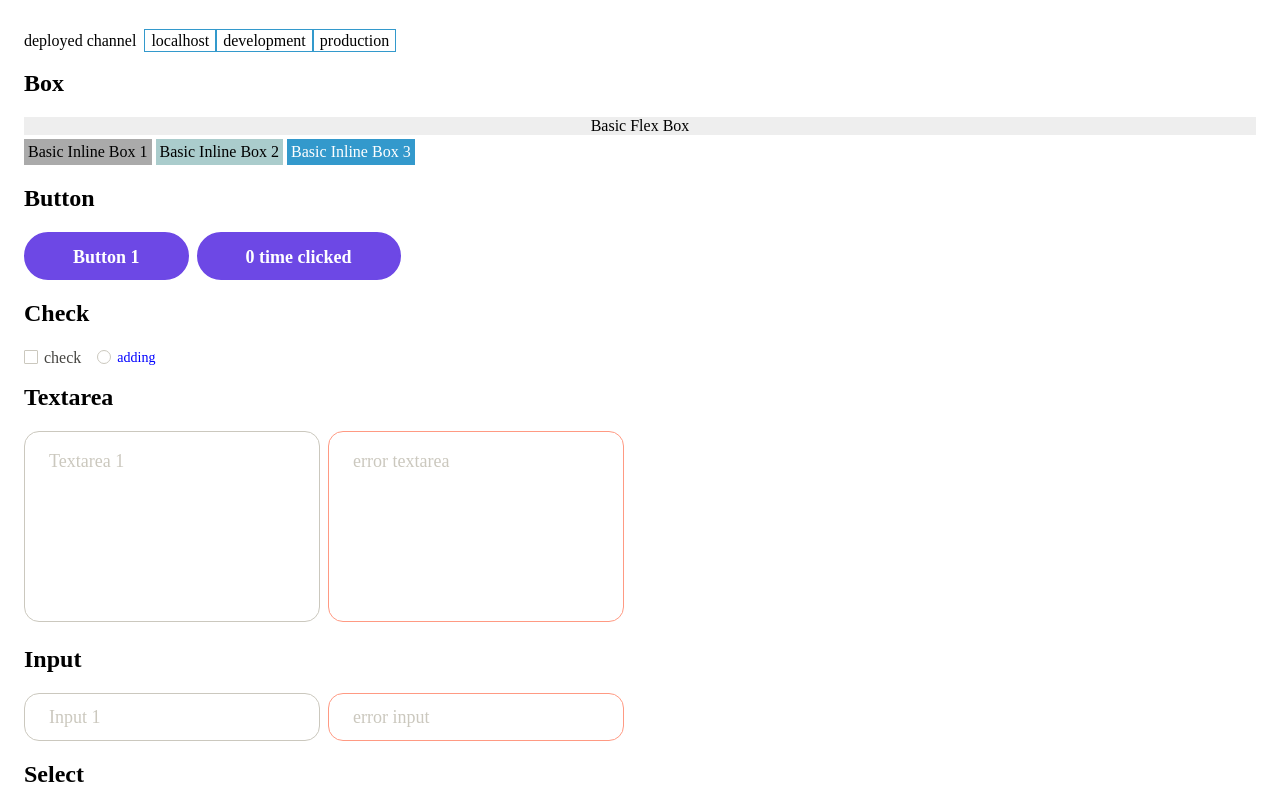
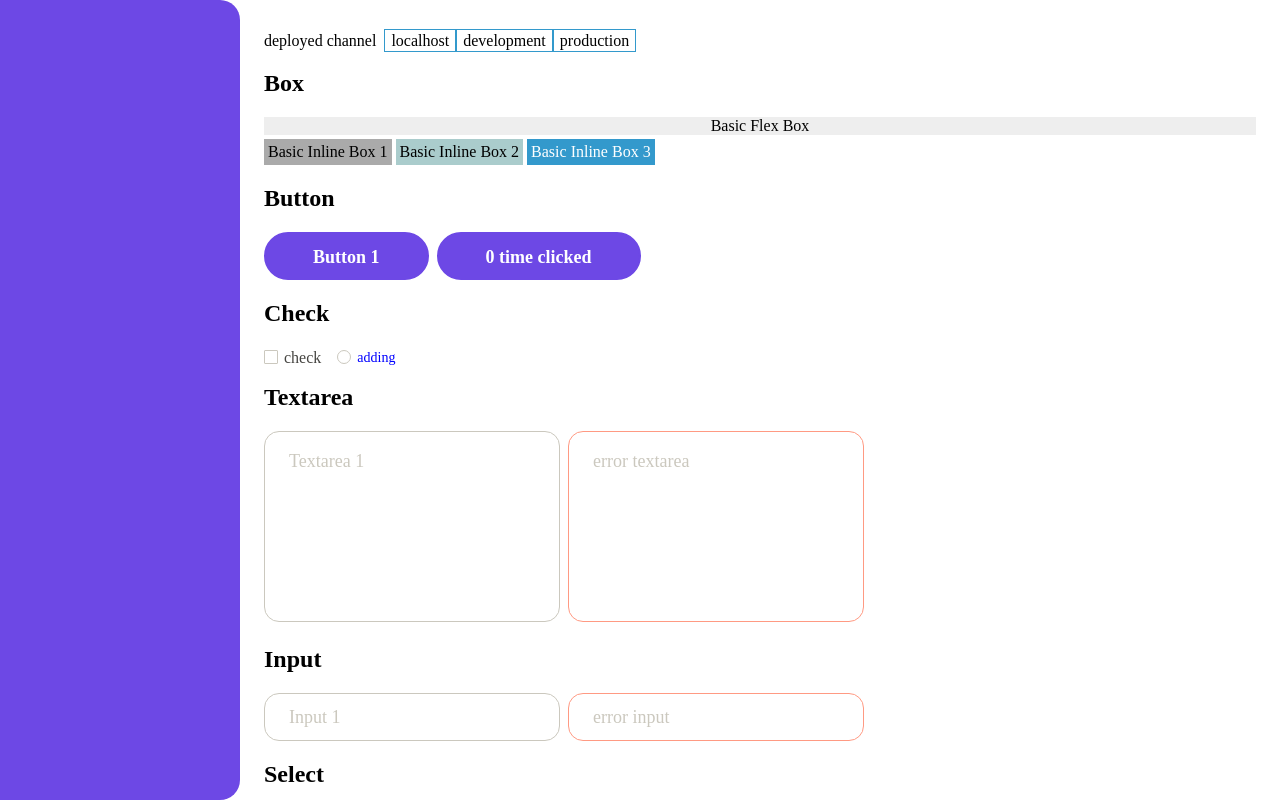
Before and after one commit to kmu-kcc/buddy-frontend, a React (Create React App) app: page /test in a window 1280 px wide. Shown: the top 802 px of the page. Built offline with nearby package versions, Linux system fonts and the light colour scheme; a web font is replaced by a local one.

Commit message:
Apply Navigation component to Layout

```diff
--- a/src/components/Layout.tsx
+++ b/src/components/Layout.tsx
@@ -1,13 +1,19 @@
 import React from 'react';
 import styled from 'styled-components';
+import {Box} from './Box';
+import {Navigation} from './Navigation';
 
-const Wrapper = styled.div`
+const Wrapper = styled(Box)`
+  width: 100%;
+  display: flex;
+  flex-direction: row;
   min-height: 100vh;
   background-color: #fff;
+  position: relative;
 `;
 
-const Content = styled.div`
-    display: flex;
+const Content = styled(Box)`
+  flex: 1;
 `;
 
 interface LayoutProps {
@@ -18,6 +24,7 @@ export const Layout: React.FC<LayoutProps> = (props: LayoutProps) => {
   const {children} = props;
   return (
     <Wrapper>
+      <Navigation />
       <Content>
         {children}
       </Content>
--- /dev/null
+++ b/src/components/Navigation.tsx
@@ -0,0 +1,31 @@
+import React, {useMemo} from 'react';
+import styled from 'styled-components';
+import {useHistory} from 'react-router-dom';
+import {Box} from './Box';
+
+const Wrapper = styled(Box)`
+  width: 240px;
+  height: 100vh;
+  position: sticky;
+  top: 0;
+  left: 0;
+  background-color: #6D48E5;
+  border-radius: 0 20px 20px 0;
+`;
+
+export const Navigation = () => {
+  const history = useHistory();
+  const hidden = useMemo(() => {
+    const pathname = history.location.pathname;
+
+    if (pathname === '/login' || pathname === '/signup') {
+      return true;
+    }
+    return false;
+  }, [history.location.pathname]);
+
+  return (
+    <Wrapper display={hidden ? 'none' : 'block'}>
+    </Wrapper>
+  );
+};
```
